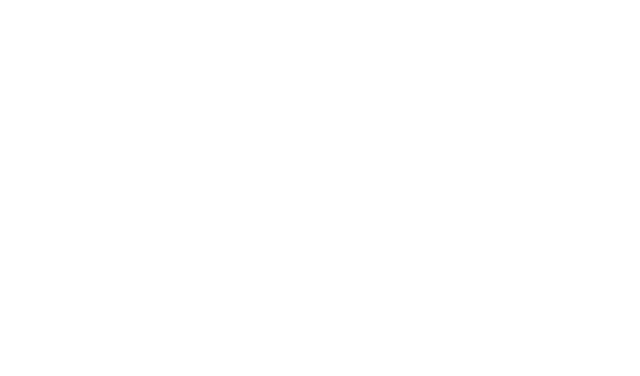
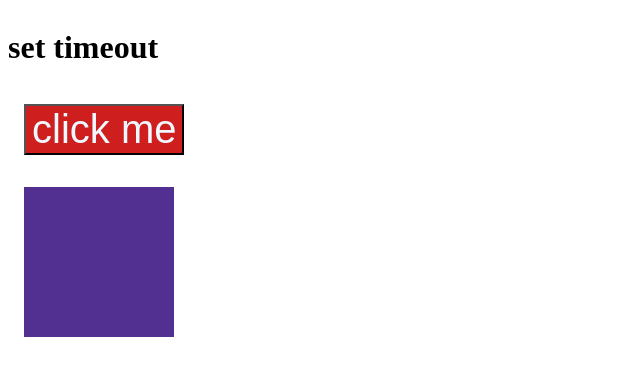
Before and after one commit to paleksanderr/jsLr, a plain HTML site: page index.html in a window 1280 px wide. Shown: the whole page, without its empty margins (0-640 px from the left). Drawn offline with Linux system fonts and the light colour scheme.

Commit message:
new features

```diff
--- a/index.html
+++ b/index.html
@@ -25,7 +25,16 @@
       .btn {
         background: rgb(206, 30, 30);
         color: aliceblue;
+        /* border: none; */
+        margin: 1rem;
+        font-size: 2.5rem;
+      }
+       .box {
+        background: rgb(82, 48, 145);
+        color: aliceblue;
         border: none;
+        width: 150px;
+        height: 150px;
         margin: 1rem;
         font-size: 2.5rem;
       }
@@ -36,8 +45,9 @@
     </style>
   </head>
   <body>
-
-    <!-- javascript -->
+    <h1>set timeout</h1>
+<button class="btn">click me</button>
+<div class="box"></div>
     <script src="./Dom/domtrial.js"></script>
   </body>
 </html>
```
